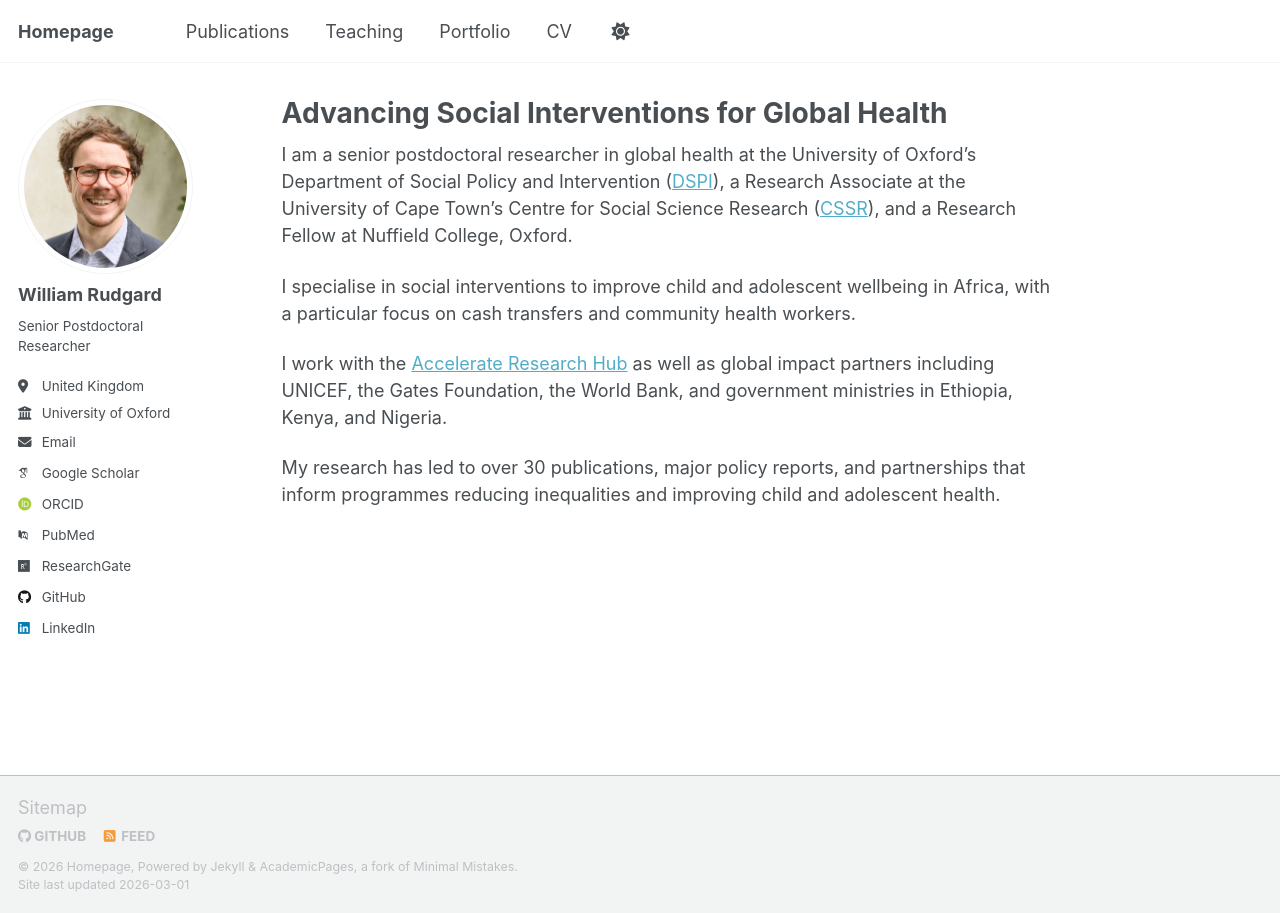
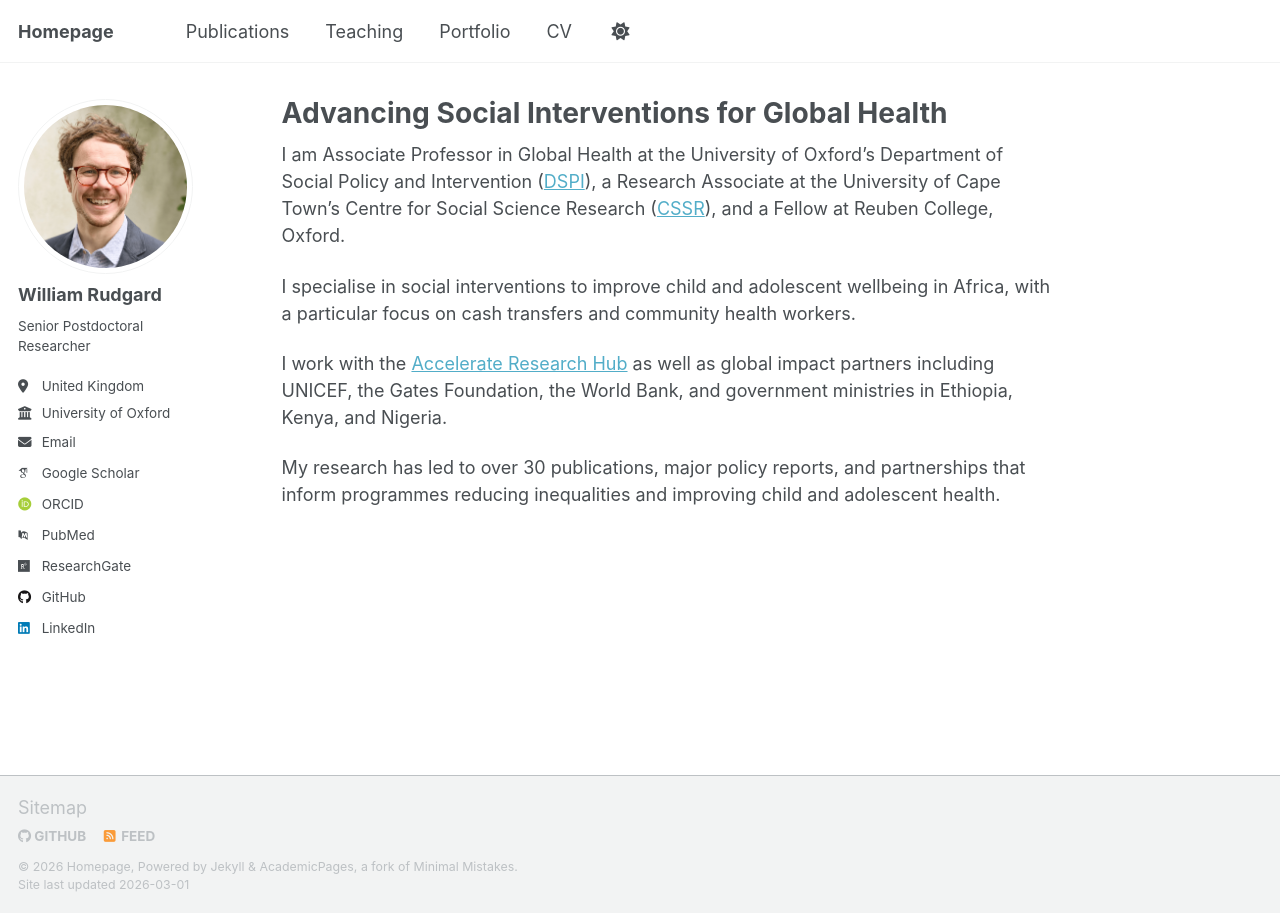
Before and after one commit to WilliamRudgard/williamrudgard.github.io, a Jekyll site: the page built from _pages/about.md, in a window 1280 px wide. Built offline with Jekyll 4.4.1, drawn with Linux system fonts in a browser that asks for light colours; some web fonts are replaced; a script that is not in the unit is left out.

Commit message:
Update about.md

```diff
--- a/_pages/about.md
+++ b/_pages/about.md
@@ -7,7 +7,7 @@ redirect_from:
   - /about.html
 ---
 
-I am a senior postdoctoral researcher in global health at the University of Oxford’s Department of Social Policy and Intervention ([DSPI](https://www.spi.ox.ac.uk/)), a Research Associate at the University of Cape Town's Centre for Social Science Research ([CSSR](https://humanities.uct.ac.za/cssr)), and a Research Fellow at Nuffield College, Oxford.
+I am Associate Professor in Global Health at the University of Oxford’s Department of Social Policy and Intervention ([DSPI](https://www.spi.ox.ac.uk/)), a Research Associate at the University of Cape Town's Centre for Social Science Research ([CSSR](https://humanities.uct.ac.za/cssr)), and a Fellow at Reuben College, Oxford.
 
 I specialise in social interventions to improve child and adolescent wellbeing in Africa, with a particular focus on cash transfers and community health workers.
 
```
